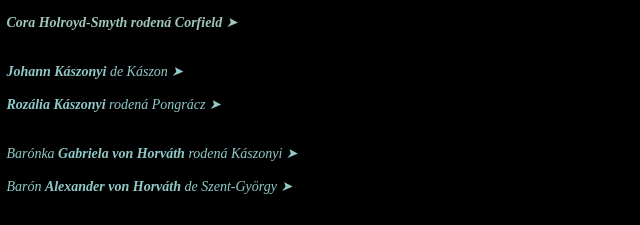
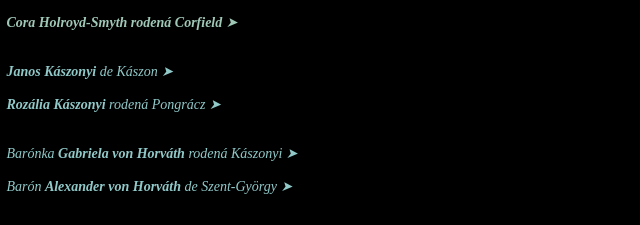
Before and after one commit to historia-rusoviec/historia-rusoviec.github.io, a plain HTML site: page index.html in a window 1280 px wide. Shown: the part 418-643 px from the top of the page, 0-640 px from the left. Drawn offline with Linux system fonts and the light colour scheme.

Commit message:
Add files via upload

```diff
--- a/index.html
+++ b/index.html
@@ -57,7 +57,7 @@ HISTÓRIA RUSOVIEC A OKOLIA <br><br>
 <a href="https://historia-rusoviec.github.io/cora-corfield/" style="color:#a0c8b7"> <b>Cora Holroyd-Smyth rodená Corfield</b> ➤</a>
 
 	  <br><br>	<br>
-	  <a href="https://historia-rusoviec.github.io/johann-kaszonyi/"><b>Johann Kászonyi</b> de Kászon ➤</a>
+	  <a href="https://historia-rusoviec.github.io/janos-kaszonyi/"><b>Janos Kászonyi</b> de Kászon ➤</a>
 		<br><br>
 <a href="https://historia-rusoviec.github.io/rozalia-kaszonyi/"><b>Rozália Kászonyi</b> rodená Pongrácz ➤</a>
 		<br><br>	<br>
```
